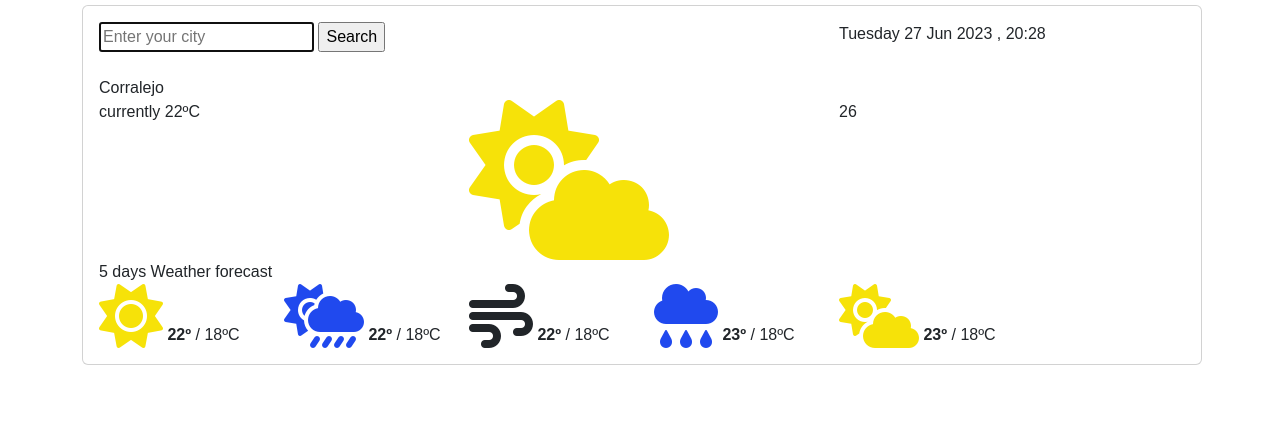
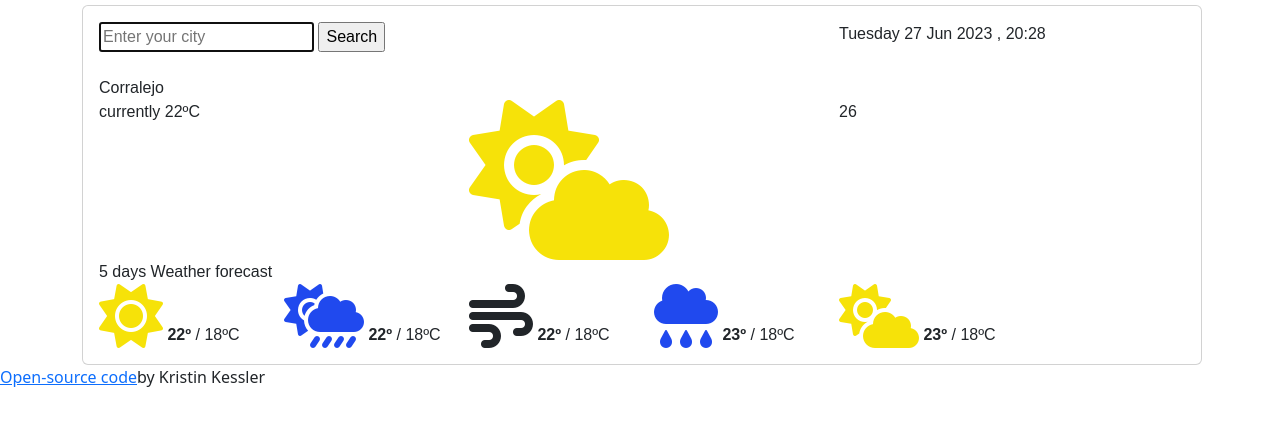
Before and after one commit to Krizz1103/weather-project, a plain HTML site: page index.html in a window 1280 px wide. Shown: the part 51-476 px from the top of the page. Drawn offline with nearby package versions, Linux system fonts and the light colour scheme.

Commit message:
Added open-source link to the html

```diff
--- a/index.html
+++ b/index.html
@@ -83,6 +83,8 @@
         </div>
       </div>
     </div>
+    <a href="https://github.com/Krizz1103/weather-project">Open-source code</a
+    >by Kristin Kessler
     <script src="src/index.js"></script>
   </body>
 </html>
```
